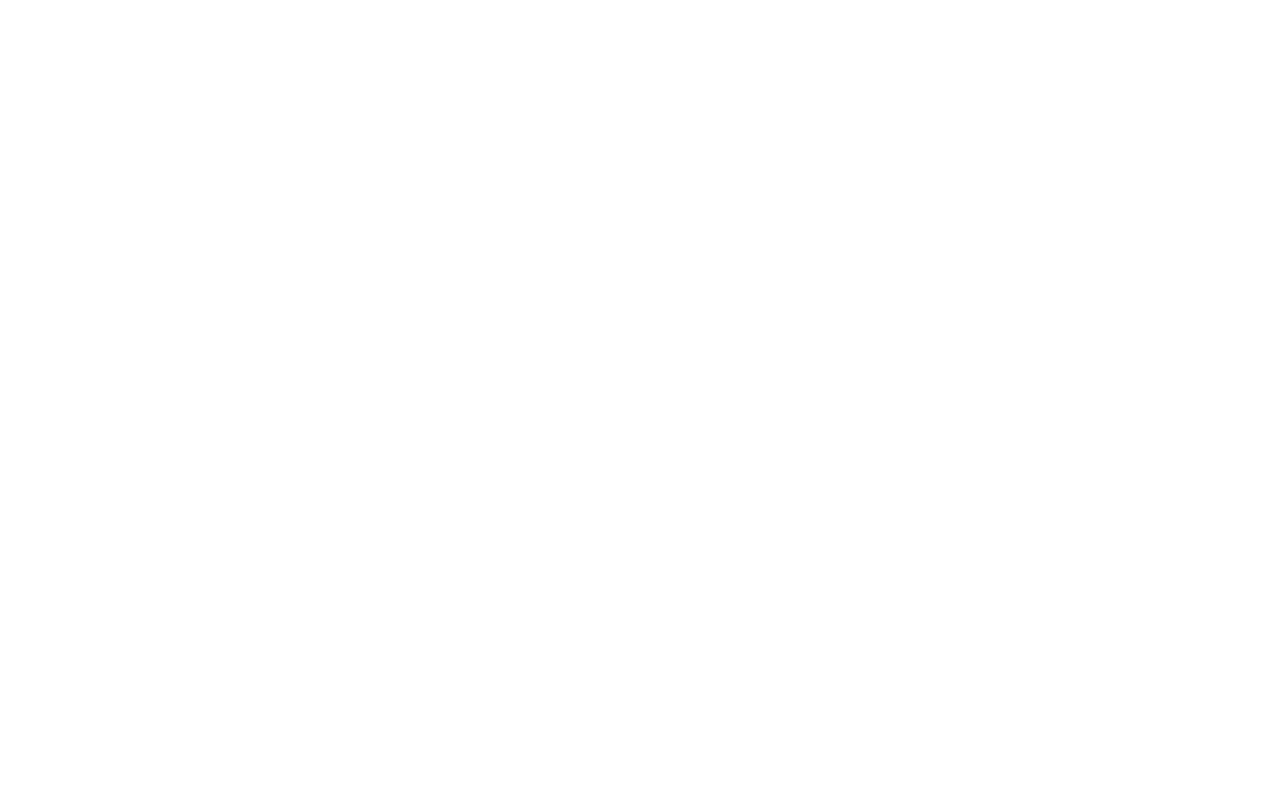
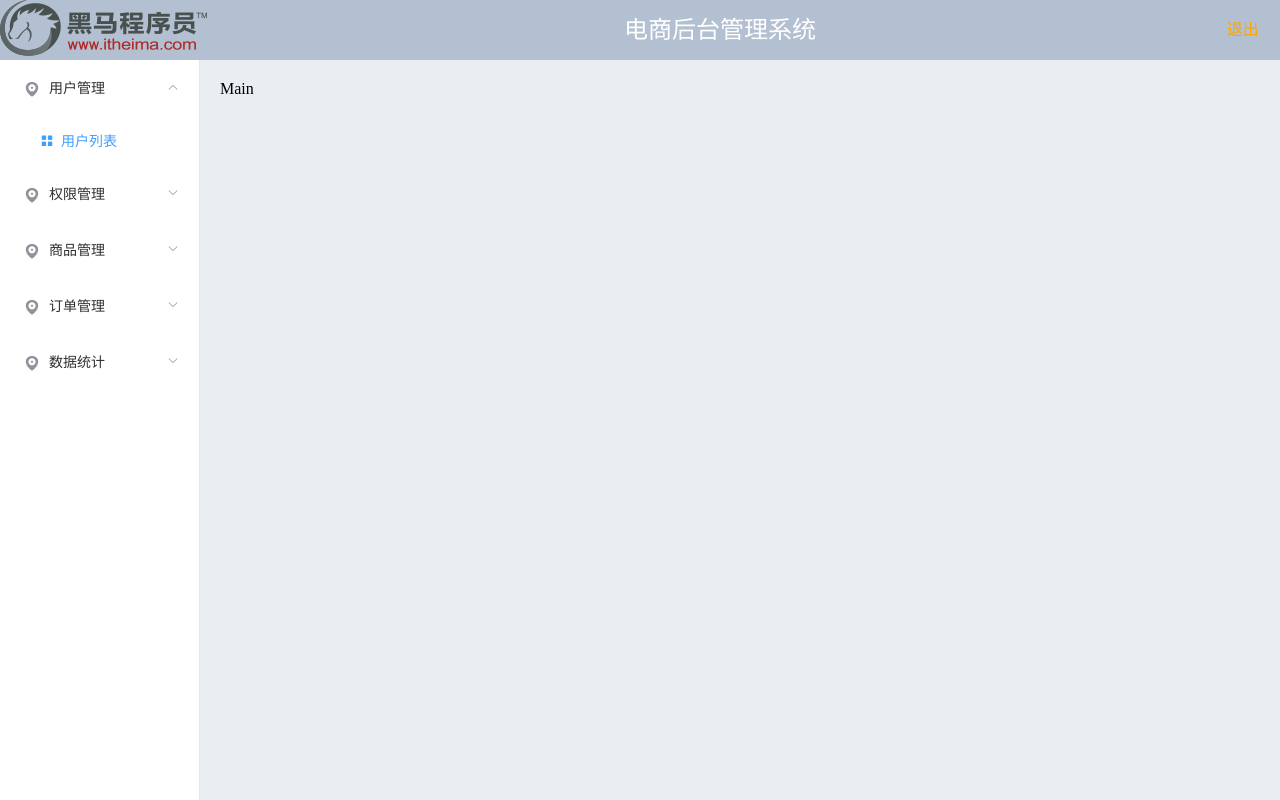
Before and after one commit to Meilin-Song/itcast_store48, a Vue app: page /#/home in a window 1280 px wide. Built offline with nearby package versions, Linux system fonts and the light colour scheme; the HTML template or start-up script is replaced by a standard one.

Commit message:
home布局完成

```diff
--- a/src/router/index.js
+++ b/src/router/index.js
@@ -3,6 +3,7 @@ import Router from 'vue-router'
 // import HelloWorld from '@/components/HelloWorld'
 //引入登录login组件
 import Login from '@/views/Login';
+import Home from '@/views/Home';
 
 
 Vue.use(Router)  //注册路由
@@ -12,6 +13,7 @@ Vue.use(Router)  //注册路由
 
 export default new Router({
   routes: [
-    {name:'Login',path:'/login',component:Login}
+    {name:'Login',path:'/login',component:Login},
+    {name:'Home',path:'/home',component:Home}
   ]
 })
--- /dev/null
+++ b/src/views/Home.vue
@@ -0,0 +1,112 @@
+<template>
+    <el-container class="container">
+        <el-header class="header">
+            <el-row>
+                <el-col :span="4">
+                      <img src="@/assets/css/logo.png" alt="">
+
+                </el-col>
+                <el-col :span="19" class="title">
+                    <span>电商后台管理系统</span>
+                </el-col>
+                <el-col :span="1" class="logout">
+                    <a href="#">退出</a>
+                </el-col>
+            </el-row>
+        </el-header>
+        <el-container>
+            <el-aside width="200px" class="aside">
+                <!--
+                    el-menu-item 子选项
+
+                    default-active指定选中某一项，必须是子选项index的值。
+
+                    unique-opened 布尔值 直接写自己名字就行 默认只有一项展开
+
+                    router  布尔值 是否使用vue-router模式，启用该模式，导航会以index作为路径path进行跳转
+
+
+                     -->
+                <el-menu
+                    style="height:100%"
+                    default-active="/users"
+                    unique-opened
+                    router >
+                    <el-submenu index="1">
+                        <template slot="title">
+                            <i class="el-icon-location"></i>
+                            <span>用户管理</span>
+                        </template>
+                            <el-menu-item index="/users" class="el-icon-menu">&nbsp;&nbsp;用户列表</el-menu-item>
+                    </el-submenu>
+                    <el-submenu index="2">
+                        <template slot="title">
+                            <i class="el-icon-location"></i>
+                          <span slot="title">权限管理</span>
+                        </template>
+                        <el-menu-item index="/roles" class="el-icon-menu">&nbsp;&nbsp;角色管理</el-menu-item>
+                        <el-menu-item index="/rights" class="el-icon-menu">&nbsp;&nbsp;权限列表</el-menu-item>
+
+                    </el-submenu>
+                    <el-submenu index="3">
+                         <template slot="title">
+                            <i class="el-icon-location"></i>
+                          <span slot="title">商品管理</span>
+                        </template>
+                         <el-menu-item index="3-1" class="el-icon-menu">&nbsp;&nbsp;商品列表</el-menu-item>
+                          <el-menu-item index="3-2" class="el-icon-menu">&nbsp;&nbsp;分类参数</el-menu-item>
+                           <el-menu-item index="3-3" class="el-icon-menu">&nbsp;&nbsp;商品分类</el-menu-item>
+                    </el-submenu>
+                    <el-submenu index="4">
+                         <template slot="title">
+                            <i class="el-icon-location"></i>
+                          <span slot="title">订单管理</span>
+                        </template>
+                         <el-menu-item index="4-1" class="el-icon-menu">&nbsp;&nbsp;订单列表</el-menu-item>
+                    </el-submenu>
+                    <el-submenu index="5">
+                         <template slot="title">
+                            <i class="el-icon-location"></i>
+                          <span slot="title">数据统计</span>
+                        </template>
+                         <el-menu-item index="5-1" class="el-icon-menu">&nbsp;&nbsp;数据报表</el-menu-item>
+                    </el-submenu>
+                    </el-menu>
+            </el-aside>
+            <el-main class="main">Main</el-main>
+        </el-container>
+    </el-container>
+</template>
+<script>
+    export default{
+
+    }
+
+</script>
+<style scoped>
+.container{
+    height:100%;
+}
+ .header{
+    background-color: #b3c0d1;
+    padding: 0;
+}
+.header .title{
+    color: white;
+    font-size: 24px;
+    line-height: 60px;
+    text-align: center;
+}
+.aside {
+  background-color: #d3dce6;
+}
+.main {
+  background-color: #e9eef3;
+}
+.header .logout a{
+    line-height: 60px;
+    color: orange;
+    text-decoration: none;
+}
+
+</style>
--- a/src/views/Login.vue
+++ b/src/views/Login.vue
@@ -4,7 +4,7 @@
         class="login-form"
         label-position="top"
         label-width="80px"
-        :model="fromData">
+        :model="formData">
          <h2>用户登录</h2>
         <el-form-item label="用户名">
             <el-input v-model="formData.username"></el-input>
@@ -36,13 +36,17 @@ export default{
         //  async handleLogin(){
         //      var response = await axios.post('http://localhost:8888/api/private/v1/login',this.formData);
             //上面登录绑定该登陆事件
-            handleLogin(){
-                axios.post('http://localhost:8888/api/private/v1/login',this.formData)
-                .then((response)=>{
+           async handleLogin(){
+                var response =await axios.post('http://localhost:8888/api/private/v1/login',this.formData)
+
                     //判断登陆是否成功
-                    var status = response.data.meta.status;
-                    //定义返回的msg信息
-                    var msg = response.data.meta.msg;
+                    // var status = response.data.meta.status;
+                    // //定义返回的msg信息
+                    // var msg = response.data.meta.msg;
+
+                    //通过es6解构对象
+                    var {data:{meta:{status,msg}}}=response;
+
                     if(status===200){
                         //登录成功
                         //提示
@@ -60,10 +64,6 @@ export default{
                          this.$message.error(msg);
 
                     }
-                })
-                .catch((err)=>{
-
-                })
             }
          }
 
```
Also changed, not shown: src/assets/css/logo.png (added), src/assets/logo.png (deleted).
